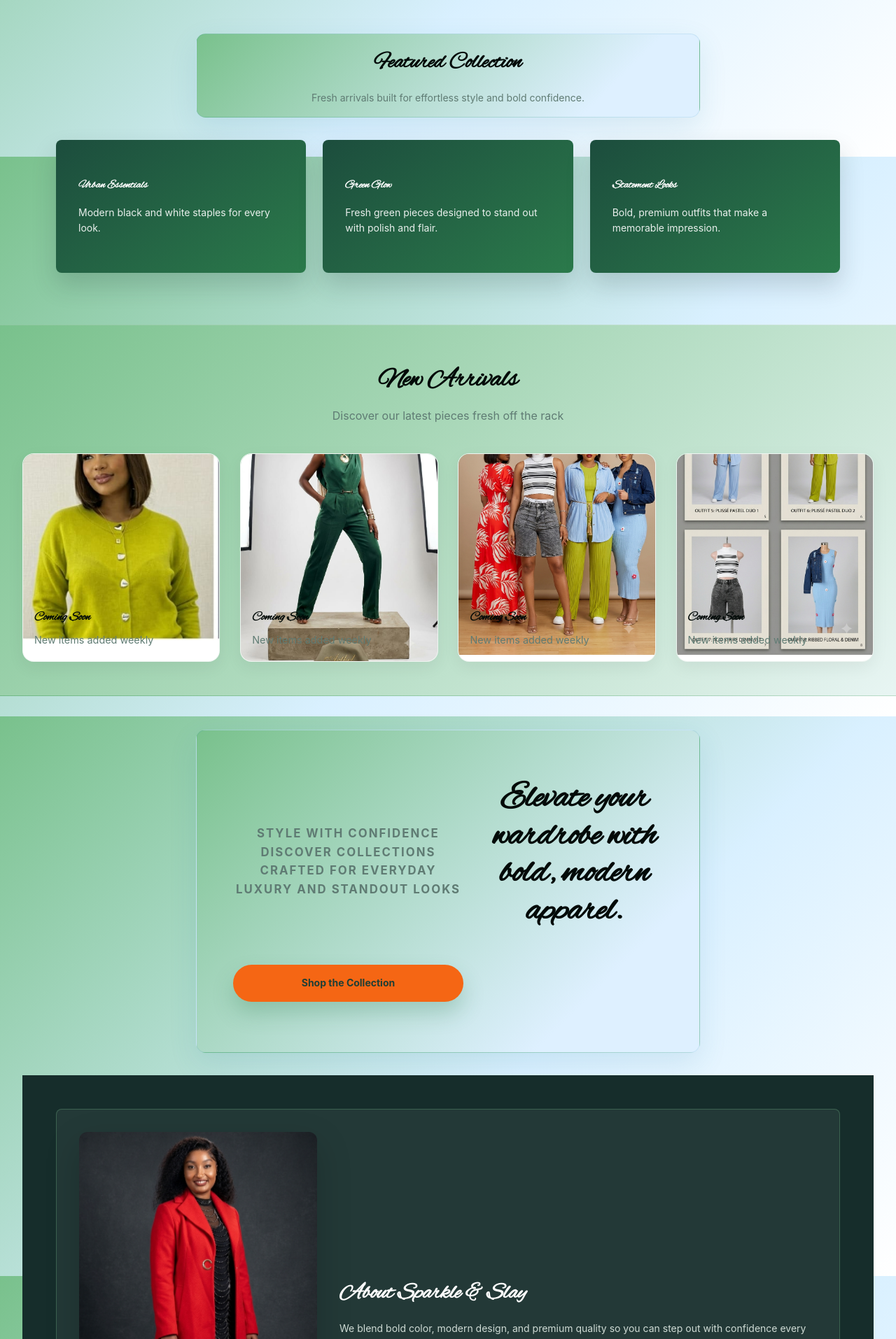
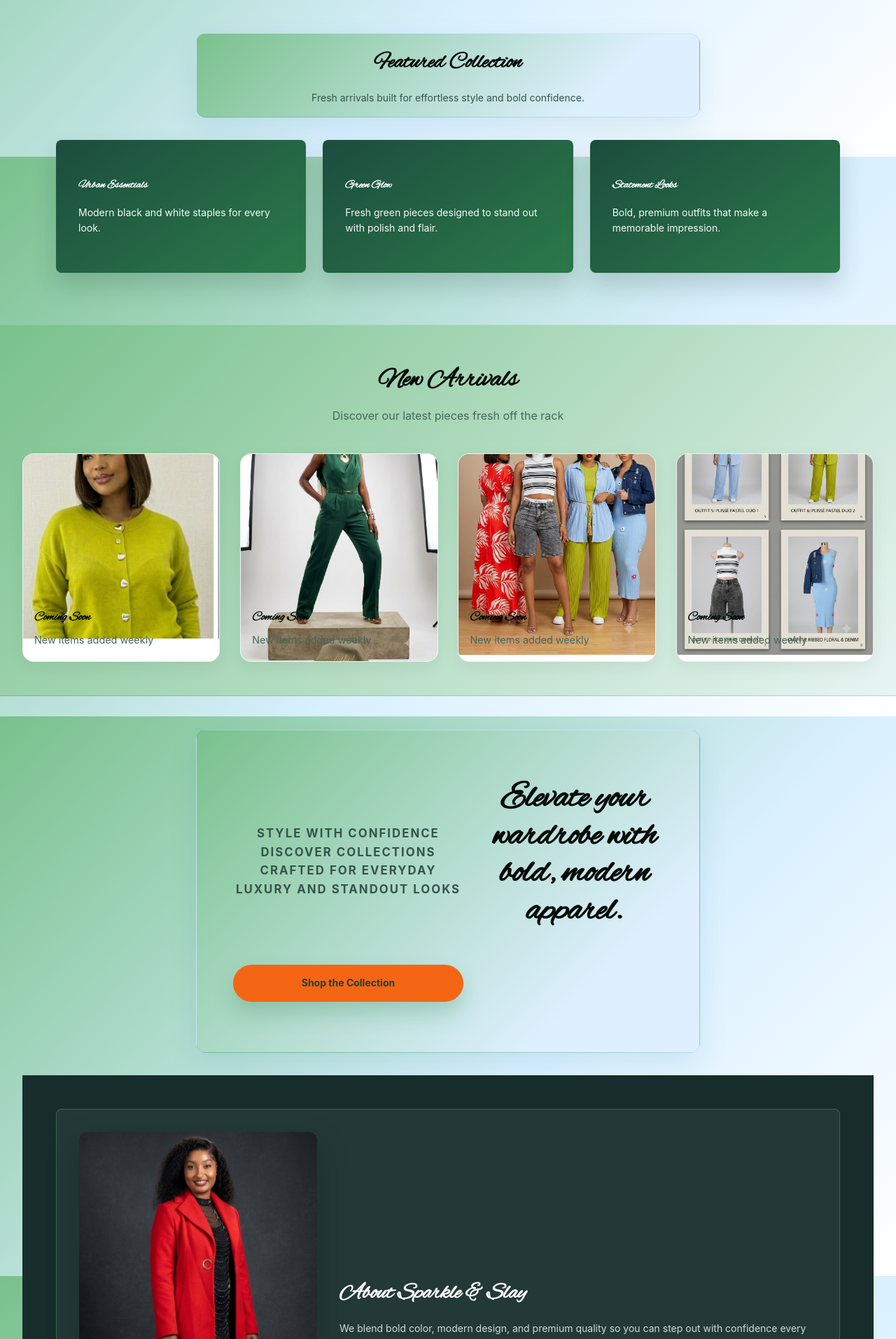
Before and after one commit to axecrow-12/Sparkle-and-Slay, a PHP site: page / in a window 1280 px wide. Shown: the part 576-2490 px from the top of the page at 70% size. Run offline with PHP 8.4, Linux system fonts and the light colour scheme.

Commit message:
Update featured collection section and enhance styles for better readability

```diff
--- a/index.html
+++ b/index.html
@@ -83,25 +83,38 @@
     </video>
   </header>
 
-    <section id="collection" class="section-light">
+    <section id="featured-collection" class="section-light fade-up">
+
       <div class="section-header">
         <h3>Featured Collection</h3>
-        <p>Fresh arrivals built for effortless style and bold confidence.</p>
+        <p>
+          Fresh arrivals built for effortless style and bold confidence.
+        </p>
       </div>
+
       <div id="featured-cards" class="cards">
         <article class="card">
           <h4>Urban Essentials</h4>
-          <p>Modern staples designed in sleek and crisp tones.</p>
+          <p>
+            Modern staples designed in sleek and crisp tones.
+          </p>
         </article>
+
         <article class="card">
           <h4>Glow</h4>
-          <p>Signature pieces that bring elegance to every outfit.</p>
+          <p>
+            Signature pieces that bring elegance to every outfit.
+          </p>
         </article>
+
         <article class="card">
           <h4>Statement Looks</h4>
-          <p>Head-turning styles for when you want to make a lasting impression.</p>
+          <p>
+            Head-turning styles for when you want to make a lasting impression.
+          </p>
         </article>
       </div>
+
     </section>
 
 
--- a/styles.css
+++ b/styles.css
@@ -4,10 +4,10 @@
 :root {
   --bg: #eef9f2;
   --text: #020a08;
-  --accent: #2b7a4b;
+  --accent: #236b42;
   --accent-soft: #79c18c;
   --dark: #162d2b;
-  --muted: #5f7b73;
+  --muted: #45665b;
   --surface: #ffffff;
   --surface-alt: #dcefee;
   --brand-blue: #d9f0ff;
@@ -263,7 +263,8 @@ main {
 
 .nav-links a {
   font-weight: 600;
-  color: var(--dark);
+  color: #ffffff;
+  text-shadow: 0 1px 4px rgba(0, 0, 0, 0.75);
 }
 
 .hero {
@@ -569,6 +570,11 @@ body.page-exit {
   color: var(--muted);
 }
 
+.section-header p,
+.contact-section p {
+  color: #345449;
+}
+
 .cards {
   display: grid;
   grid-template-columns: repeat(3, 1fr);
@@ -601,7 +607,7 @@ body.page-exit {
 
 .card p {
   margin: 0;
-  color: rgba(255, 255, 255, 0.9);
+  color: rgba(255, 255, 255, 0.96);
 }
 
 .section-dark {
@@ -687,7 +693,7 @@ body.page-exit {
 
 .collection-card p {
   margin: 0 0 1.2rem;
-  color: #2f3a35;
+  color: #29463a;
 }
 
 .collection-card .buy-button,
```
